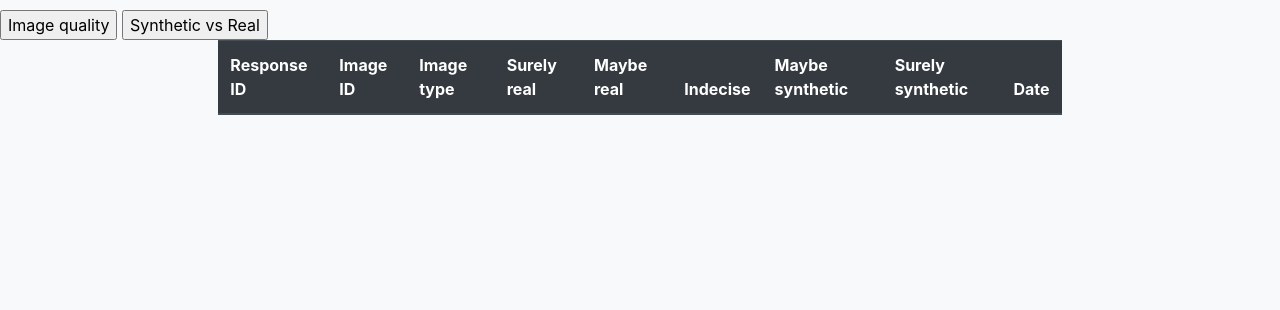
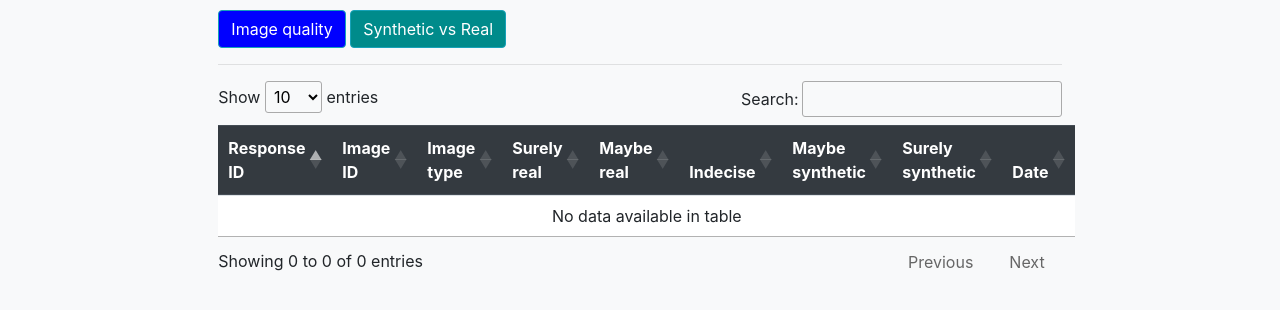
Before and after one commit to poltorres0999/Iris_Quiz, a Flask app: page /quiz_responses in a window 1280 px wide. Shown: the part 56-366 px from the top of the page. Run offline with Flask 2, Linux system fonts and the light colour scheme; data that the repository does not hold is empty; some libraries are stand-ins or nearby versions.

Commit message:
Filter responses

```diff
--- a/app.py
+++ b/app.py
@@ -25,3 +25,4 @@ def hello_world():
 
 if __name__ == '__main__':
     app.run()
+import views
--- a/controllers/real_like_controller.py
+++ b/controllers/real_like_controller.py
@@ -52,8 +52,7 @@ class RealLikeController:
         real_responses = [0 for i in range(5)]
         syn_responses = [0 for i in range(5)]
         total_responses = [0 for i in range(5)]
-        responses = db.session.query(RealLikeResponse)\
-            .join(IrisImage, IrisImage.id == RealLikeResponse.iris_image_id ).all()
+        responses = self.get_all_responses_with_image()
 
         for response in responses:
             response_values = self.__get_response_values(response)
@@ -69,8 +68,13 @@ class RealLikeController:
     def get_all_responses_with_image(self):
         return db.session.query(RealLikeResponse).join(IrisImage, IrisImage.id == RealLikeResponse.iris_image_id).all()
 
+    def get_filtered_responses(self, params=None):
+        pass
+
+
+
     def __get_response_values(self, response):
-        response_sum = total_responses = [0 for i in range(5)]
+        response_sum = [0 for i in range(5)]
 
         response_sum[0] = response.surely_real
         response_sum[1] = response.maybe_real
--- /dev/null
+++ b/static/styles/table.css
@@ -0,0 +1,3 @@
+.btn_table{
+    background-color: #008B8B;
+}
--- a/templates/base.html
+++ b/templates/base.html
@@ -10,6 +10,9 @@
     {% else %}
         <title>Default Title</title>
     {% endif %}
+    <script src="https://cdnjs.cloudflare.com/ajax/libs/popper.js/1.14.6/umd/popper.min.js" integrity="sha384-wHAiFfRlMFy6i5SRaxvfOCifBUQy1xHdJ/yoi7FRNXMRBu5WHdZYu1hA6ZOblgut" crossorigin="anonymous"></script>
+    <script src="https://stackpath.bootstrapcdn.com/bootstrap/4.2.1/js/bootstrap.min.js" integrity="sha384-B0UglyR+jN6CkvvICOB2joaf5I4l3gm9GU6Hc1og6Ls7i6U/mkkaduKaBhlAXv9k" crossorigin="anonymous"></script>
+    <script src="https://code.jquery.com/jquery-3.3.1.slim.min.js" integrity="sha384-q8i/X+965DzO0rT7abK41JStQIAqVgRVzpbzo5smXKp4YfRvH+8abtTE1Pi6jizo" crossorigin="anonymous"></script>
 {% block head %}{% endblock %}
 </head>
 <body class="bg-light">
@@ -34,8 +37,5 @@
     </nav>
 {% block content %}{% endblock %}
 
-<script src="https://code.jquery.com/jquery-3.3.1.slim.min.js" integrity="sha384-q8i/X+965DzO0rT7abK41JStQIAqVgRVzpbzo5smXKp4YfRvH+8abtTE1Pi6jizo" crossorigin="anonymous"></script>
-<script src="https://cdnjs.cloudflare.com/ajax/libs/popper.js/1.14.6/umd/popper.min.js" integrity="sha384-wHAiFfRlMFy6i5SRaxvfOCifBUQy1xHdJ/yoi7FRNXMRBu5WHdZYu1hA6ZOblgut" crossorigin="anonymous"></script>
-<script src="https://stackpath.bootstrapcdn.com/bootstrap/4.2.1/js/bootstrap.min.js" integrity="sha384-B0UglyR+jN6CkvvICOB2joaf5I4l3gm9GU6Hc1og6Ls7i6U/mkkaduKaBhlAXv9k" crossorigin="anonymous"></script>
 </body>
 </html>
--- a/templates/iris_responses.html
+++ b/templates/iris_responses.html
@@ -1,34 +1,30 @@
 {%- extends "base.html" %}
+
+{% block head %}
+    <link rel="stylesheet" href="{{ url_for('static', filename='styles/table.css') }}">
+    <link rel="stylesheet" href="https://cdn.datatables.net/1.10.20/css/jquery.dataTables.min.css">
+{% endblock %}
 
 {% block content %}
     <div id="quiz_tables">
-        <div id="table_switch">
-            <input type="button" id="show_real_like_table" name="" value="Image quality">
-            <input type="button" id="show_real_syn_table" value="Synthetic vs Real">
-        </div>
         <div class="row">
-            <div class="col-md-2"></div>
+            <div class="col-md-2"> </div>
             <div class="col-md-8">
+                <div id="table_switch">
+                    <input type="button" id="show_real_like_table" class="btn_table btn btn-info" value="Image quality">
+                    <input type="button" id="show_real_syn_table" class="btn_table btn btn-info" value="Synthetic vs Real">
+                </div>
+            <hr>
                 <div id="real_like_table">
-                    <table id="real_like_responses" class="table bg-white">
+                    <table id="real_like_responses" class="bg-white table">
                         <thead class="thead-dark">
                         <tr>
                             {%  for column in real_like_columns %}
-                                <th scope="col">{{ column }}</th>
+                                <th class="th-sm" scope="col">{{ column }}</th>
                             {% endfor %}
                         </tr>
                         </thead>
-                        <tbody>
-                            {% for response in real_like_page %}
-                            <tr>
-                                {% for attr, value in response.__dict__.items() %}
-                                    <td>{{ value }}</td>
-                                {% endfor %}
-                            </tr>
-                            {% endfor %}
-                        </tbody>
                     </table>
-                <div>{{ real_like_pagination.links }}</div>
                 </div>
                 <div id="real_syn_table">
                     <table id="real_syn_responses" class="table bg-white">
@@ -39,17 +35,7 @@
                             {% endfor %}
                         </tr>
                         </thead>
-                        <tbody>
-                            {% for response in real_syn_page %}
-                            <tr>
-                                {% for attr, value in response.__dict__.items() %}
-                                    <td>{{ value }}</td>
-                                {% endfor %}
-                            </tr>
-                            {% endfor %}
-                        </tbody>
                     </table>
-                <div>{{ real_syn_pagination.links}}</div>
                 </div>
             </div>
             <div class="col-md-2"></div>
@@ -65,23 +51,64 @@
         {% if current_table == "real_like_table" %}
             tableA.style.display = "block";
             tableB.style.display = "none";
+            btnTabA.style.backgroundColor = "blue";
+
         {% else %}
             tableA.style.display = "none";
             tableB.style.display = "block";
+            btnTabB.style.backgroundColor = "blue";
         {% endif %}
 
         btnTabA.onclick = function () {
             tableA.style.display = "block";
             tableB.style.display = "none";
-            var uri = "/quiz_responses?real_syn_table={{ real_syn_current_page }}&real_like_table={{ real_like_current_page}}&current_table=real_like_table"
+            var uri = "/quiz_responses?current_table=real_like_table";
             window.location.replace(uri);
+
 
         };
         btnTabB.onclick = function () {
             tableA.style.display = "none";
             tableB.style.display = "block";
-            var uri = "/quiz_responses?real_syn_table={{ real_syn_current_page }}&real_like_table={{ real_like_current_page }}&current_table=real_syn_table"
+            var uri = "/quiz_responses?current_table=real_syn_table";
             window.location.replace(uri);
         };
     </script>
+
+    <script src="https://cdn.datatables.net/1.10.20/js/jquery.dataTables.min.js"></script>
+    <script type="text/javascript">
+        jQuery.noConflict();
+        var json = {{ real_like_data | safe}}
+        var json2 = {{ real_syn_data | safe}}
+        jQuery(document).ready(function() {
+        jQuery('#real_like_responses').DataTable({data: json.data,
+            "columns":[
+                {"data": "response_id"},
+                {"data": "iris_image_id"},
+                {"data": "image_type"},
+                {"data": "surely_real"},
+                {"data": "maybe_real"},
+                {"data": "indecise"},
+                {"data": "maybe_syn"},
+                {"data": "surely_syn"},
+                {"data": "date"}
+
+            ],
+            deferRender: true});
+
+        jQuery('#real_syn_responses').DataTable({data: json2.data,
+            "columns":[
+                {"data": "id"},
+                {"data": "real_image_id"},
+                {"data": "syn_image_id"},
+                {"data": "real_image_response"},
+                {"data": "syn_image_response"},
+                {"data": "date"}
+
+            ],
+            deferRender: true});
+        } );
+
+    </script>
+
 {% endblock %}
--- a/views/iris_responses.py
+++ b/views/iris_responses.py
@@ -1,5 +1,5 @@
 from flask import render_template, request
-from flask_paginate import Pagination, get_page_args
+import json
 from app import app
 from controllers.real_like_controller import RealLikeController
 from controllers.real_syn_controller import RealSynController
@@ -18,36 +18,24 @@ def show_response_table():
     real_syn_columns = ["Response ID", "Real image ID", "Synthetic Image ID", "Real Image Response", "Syn image response",
                         "Date"]
 
-    r_l_page, per_page_r_l, offset_r_l = get_page_args(page_parameter='real_like_table',
-                                           per_page_parameter='per_page_real_like')
-
     if request.args.get("current_table") is None:
         current_table = "real_like_table"
     else:
         current_table = request.args.get("current_table")
 
     real_like_responses = real_like_controller.get_all_responses_with_image()
-    total_real_like_responses = len(real_like_responses)
     real_like_view_data = real_like_view_model(real_like_responses)
-    real_like_page = __get_page(real_like_view_data, offset=offset_r_l, num_elements=per_page_r_l)
-    real_like_pagination = Pagination(page=r_l_page, per_page_parameter="per_page_real_like", page_parameter='real_like_table',
-                                      per_page=per_page_r_l, total=total_real_like_responses,
-                                      css_framework='bootstrap4')
+    json_real_like_data = json.dumps({"data": [ob.__dict__ for ob in real_like_view_data]})
+    print(json_real_like_data)
+    real_syn_responses = real_syn_controller.get_all_responses()
+    real_syn_view_data = __real_syn_view_mode(real_syn_responses)
+    json_real_syn_data = json.dumps({"data": [ob.__dict__ for ob in real_syn_view_data]})
 
-    r_s_page, per_page_r_s, offset_r_s = get_page_args(page_parameter='real_syn_table', per_page_parameter='per_page_real_syn')
-
-    real_syn_responses = real_syn_controller.get_all_responses()
-    total_real_syn_responses = len(real_syn_responses)
-    real_syn_view_data = __real_syn_view_mode(real_syn_responses)
-    real_syn_page = __get_page(real_syn_view_data, offset=offset_r_s, num_elements=per_page_r_s)
-    real_syn_pagination = Pagination(page=5, page_parameter='real_syn_table', per_page_parameter="per_page_real_syn",
-                                     per_page=per_page_r_s, total=total_real_syn_responses,
-                                     css_framework='bootstrap4')
-
-    return render_template('iris_responses.html', real_like_columns=real_like_columns, real_like_page=real_like_page,
-                           real_like_pagination=real_like_pagination, real_syn_columns=real_syn_columns,
-                           real_syn_page=real_syn_page, real_syn_pagination=real_syn_pagination,
-                           real_like_current_page=r_l_page, real_syn_current_page=r_s_page,
+    return render_template('iris_responses.html',
+                           real_like_columns=real_like_columns,
+                           real_like_data=json_real_like_data,
+                           real_syn_data=json_real_syn_data,
+                           real_syn_columns=real_syn_columns,
                            current_table=current_table)
 
 
```
Also changed, not shown: views/upload_iris_image_form.py (+4 -4 lines).
